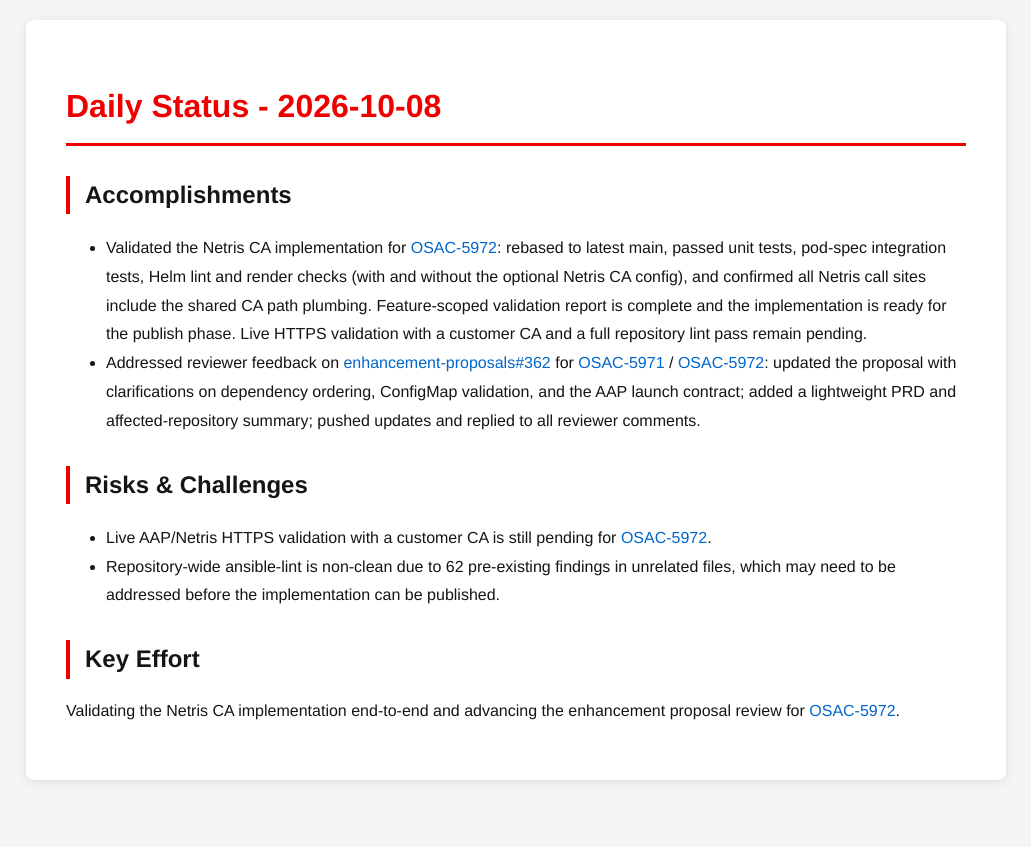
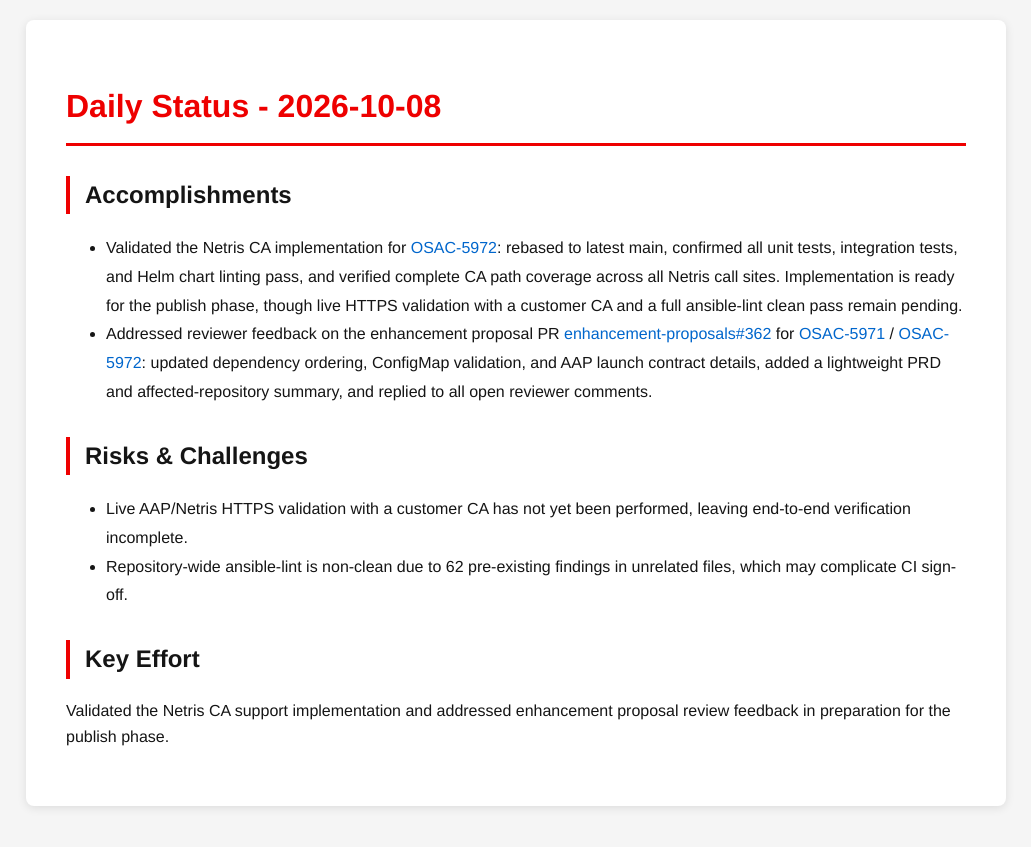
Before and after one commit to tzvatot/daily-status, a Jekyll site: the page built from 2026-10-08.md, in a window 1280 px wide. Shown: the top 847 px of the page, without its empty margins (124-1155 px from the left). Built offline with Jekyll 4.4.1, drawn with Linux system fonts in a browser that asks for light colours.

Commit message:
Daily status update - 2026-10-08

```diff
--- a/2026-10-08.md
+++ b/2026-10-08.md
@@ -7,12 +7,12 @@
 # Daily Status - 2026-10-08
 
 ## Accomplishments
-- Validated the Netris CA implementation for [OSAC-5972](https://redhat.atlassian.net/browse/OSAC-5972): rebased to latest main, passed unit tests, pod-spec integration tests, Helm lint and render checks (with and without the optional Netris CA config), and confirmed all Netris call sites include the shared CA path plumbing. Feature-scoped validation report is complete and the implementation is ready for the publish phase. Live HTTPS validation with a customer CA and a full repository lint pass remain pending.
-- Addressed reviewer feedback on [enhancement-proposals#362](https://github.com/osac-project/enhancement-proposals/pull/362) for [OSAC-5971](https://redhat.atlassian.net/browse/OSAC-5971) / [OSAC-5972](https://redhat.atlassian.net/browse/OSAC-5972): updated the proposal with clarifications on dependency ordering, ConfigMap validation, and the AAP launch contract; added a lightweight PRD and affected-repository summary; pushed updates and replied to all reviewer comments.
+- Validated the Netris CA implementation for [OSAC-5972](https://redhat.atlassian.net/browse/OSAC-5972): rebased to latest main, confirmed all unit tests, integration tests, and Helm chart linting pass, and verified complete CA path coverage across all Netris call sites. Implementation is ready for the publish phase, though live HTTPS validation with a customer CA and a full ansible-lint clean pass remain pending.
+- Addressed reviewer feedback on the enhancement proposal PR [enhancement-proposals#362](https://github.com/osac-project/enhancement-proposals/pull/362) for [OSAC-5971](https://redhat.atlassian.net/browse/OSAC-5971) / [OSAC-5972](https://redhat.atlassian.net/browse/OSAC-5972): updated dependency ordering, ConfigMap validation, and AAP launch contract details, added a lightweight PRD and affected-repository summary, and replied to all open reviewer comments.
 
 ## Risks & Challenges
-- Live AAP/Netris HTTPS validation with a customer CA is still pending for [OSAC-5972](https://redhat.atlassian.net/browse/OSAC-5972).
-- Repository-wide ansible-lint is non-clean due to 62 pre-existing findings in unrelated files, which may need to be addressed before the implementation can be published.
+- Live AAP/Netris HTTPS validation with a customer CA has not yet been performed, leaving end-to-end verification incomplete.
+- Repository-wide ansible-lint is non-clean due to 62 pre-existing findings in unrelated files, which may complicate CI sign-off.
 
 ## Key Effort
-Validating the Netris CA implementation end-to-end and advancing the enhancement proposal review for [OSAC-5972](https://redhat.atlassian.net/browse/OSAC-5972).
+Validated the Netris CA support implementation and addressed enhancement proposal review feedback in preparation for the publish phase.
```
